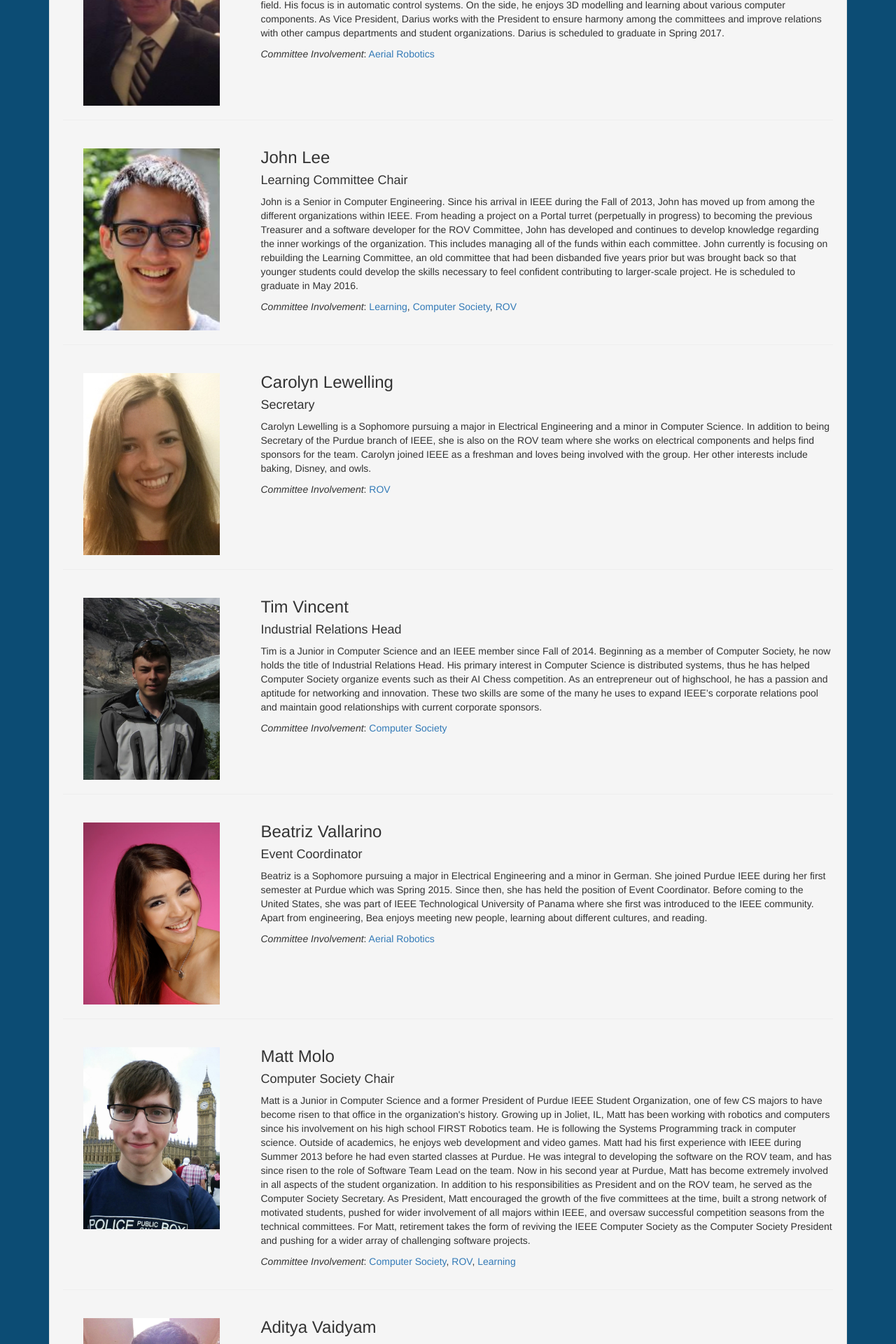
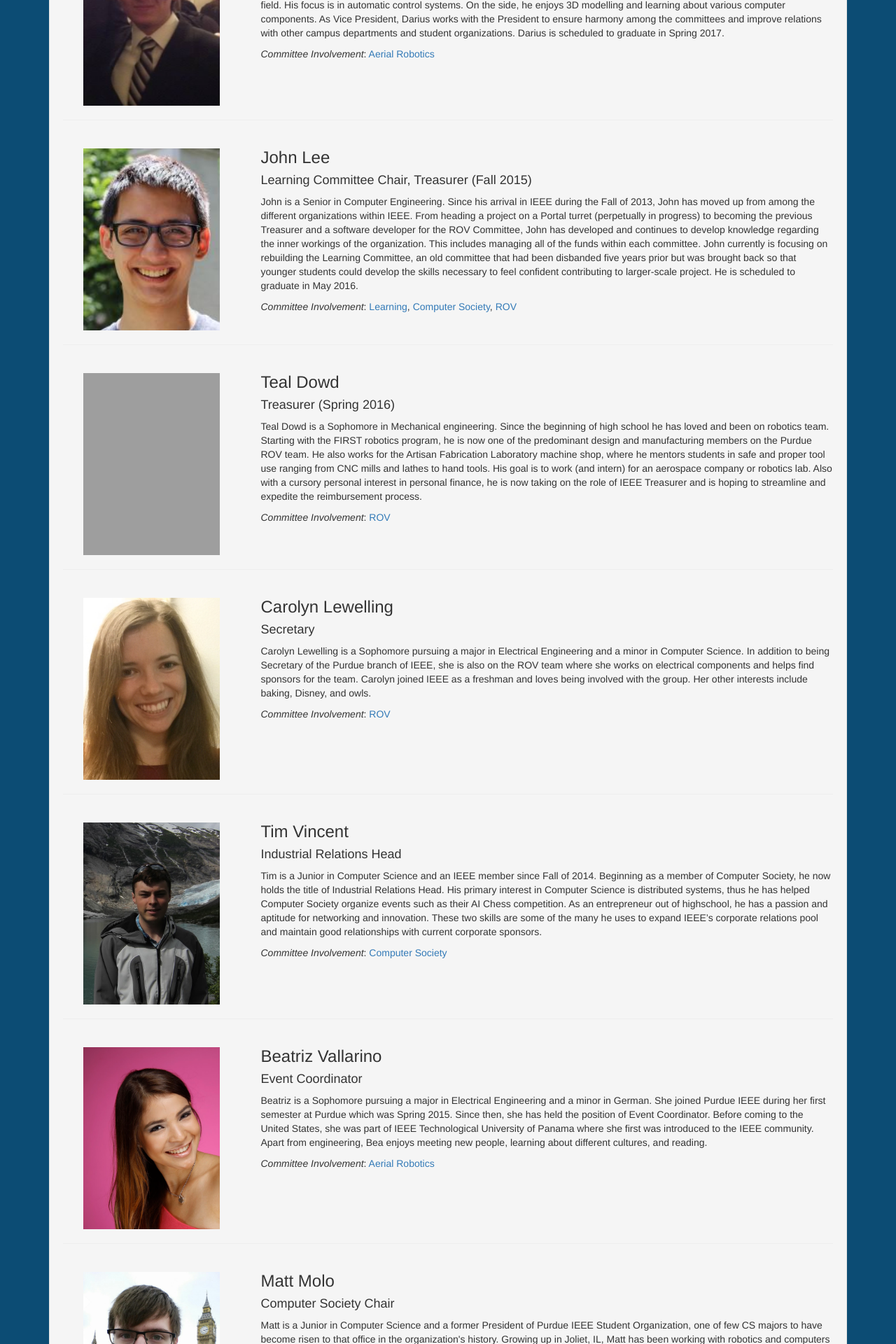
Before and after one commit to PurdueIEEE/old-IEEE-Website, a PHP site: page /officers/ in a window 1280 px wide. Shown: the part 686-2606 px from the top of the page at 70% size. Run offline with PHP 8.4, Linux system fonts and the light colour scheme; data that the repository does not hold is empty; grey boxes are pictures that could not be loaded.

Commit message:
Reordered Treasurer officers to go with similar formats as before

```diff
--- a/officers/index.php
+++ b/officers/index.php
@@ -48,7 +48,7 @@
 		</div>
 
 		<hr>
-		<!-- Treasurer -->
+		<!-- Treasurer-Fall -->
 		<div class="row">
 			<div class="col-md-3">
 				<div class="officer-cropped"
@@ -57,9 +57,25 @@
 			</div>
 			<div class="col-md-9">
 				<h3>John Lee</h3>
-				<h4>Learning Committee Chair</h4>
+				<h4>Learning Committee Chair, Treasurer (Fall 2015)</h4>
 				<p>John is a Senior in Computer Engineering. Since his arrival in IEEE during the Fall of 2013, John has moved up from among the different organizations within IEEE. From heading a project on a Portal turret (perpetually in progress) to becoming the previous Treasurer and a software developer for the ROV Committee, John has developed and continues to develop knowledge regarding the inner workings of the organization. This includes managing all of the funds within each committee. John currently is focusing on rebuilding the Learning Committee, an old committee that had been disbanded five years prior but was brought back so that younger students could develop the skills necessary to feel confident contributing to larger-scale project. He is scheduled to graduate in May 2016.</p>
 				<p><em>Committee Involvement</em>: <a href="/committees/learning/">Learning</a>, <a href="/committees/csociety/">Computer Society</a>, <a href="committees/rov/">ROV</a></p>
+			</div>
+		</div>
+
+		<hr>
+		<!-- Treasurer-Spring -->
+		<div class="row">
+			<div class="col-md-3">
+				<div class="officer-cropped"
+					style="background-image: url('/images/Officers/Teal_Dowd.jpg')">
+				</div>
+			</div>
+			<div class="col-md-9">
+				<h3>Teal Dowd</h3>
+				<h4>Treasurer (Spring 2016)</h4>
+				<p>Teal Dowd is a Sophomore in Mechanical engineering. Since the beginning of high school he has loved and been on robotics team. Starting with the FIRST robotics program, he is now one of the predominant design and manufacturing members on the Purdue ROV team. He also works for the Artisan Fabrication Laboratory machine shop, where he mentors students in safe and proper tool use ranging from CNC mills and lathes to hand tools. His goal is to work (and intern) for an aerospace company or robotics lab. Also with a cursory personal interest in personal finance, he is now taking on the role of IEEE Treasurer and is hoping to streamline and expedite the reimbursement process.</p>
+				<p><em>Committee Involvement</em>: <a href="/committees/rov/">ROV</a></p>
 			</div>
 		</div>
 
@@ -208,21 +224,6 @@
 			</div>
 		</div>
 
-		<hr>
-		<!-- Committee Chair #6 -->
-		<div class="row">
-			<div class="col-md-3">
-				<div class="officer-cropped"
-					style="background-image: url('/images/Officers/Teal_Dowd.jpg')">
-				</div>
-			</div>
-			<div class="col-md-9">
-				<h3>Teal Dowd</h3>
-				<h4>Treasurer</h4>
-				<p>Teal Dowd is a Sophomore in Mechanical engineering. Since the beginning of high school he has loved and been on robotics team. Starting with the FIRST robotics program, he is now one of the predominant design and manufacturing members on the Purdue ROV team. He also works for the Artisan Fabrication Laboratory machine shop, where he mentors students in safe and proper tool use ranging from CNC mills and lathes to hand tools. His goal is to work (and intern) for an aerospace company or robotics lab. Also with a cursory personal interest in personal finance, he is now taking on the role of IEEE Treasurer and is hoping to streamline and expedite the reimbursement process.</p>
-				<p><em>Committee Involvement</em>: <a href="/committees/rov/">ROV</a></p>
-			</div>
-		</div>
 
 		<hr>
 		<!--- Pagination -->
```
